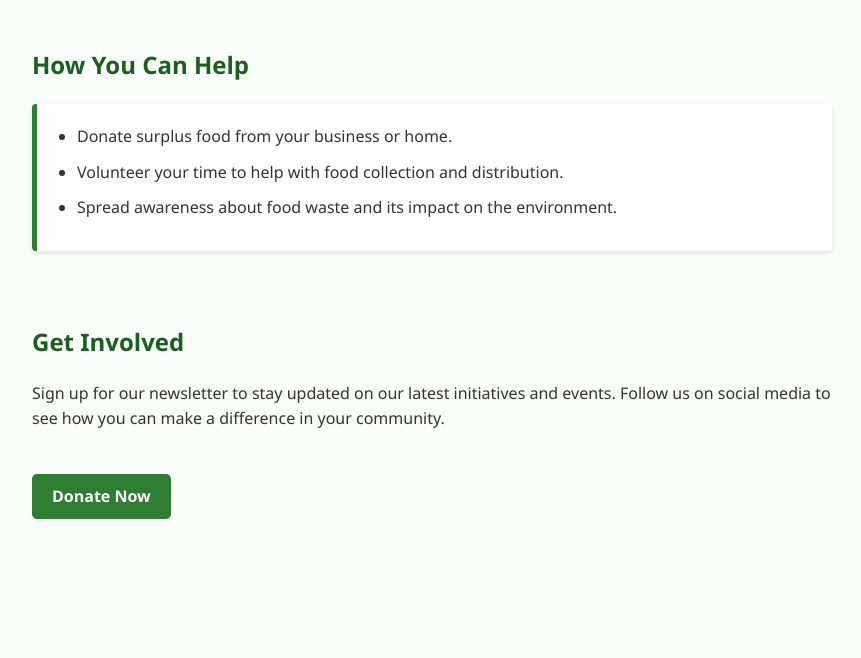
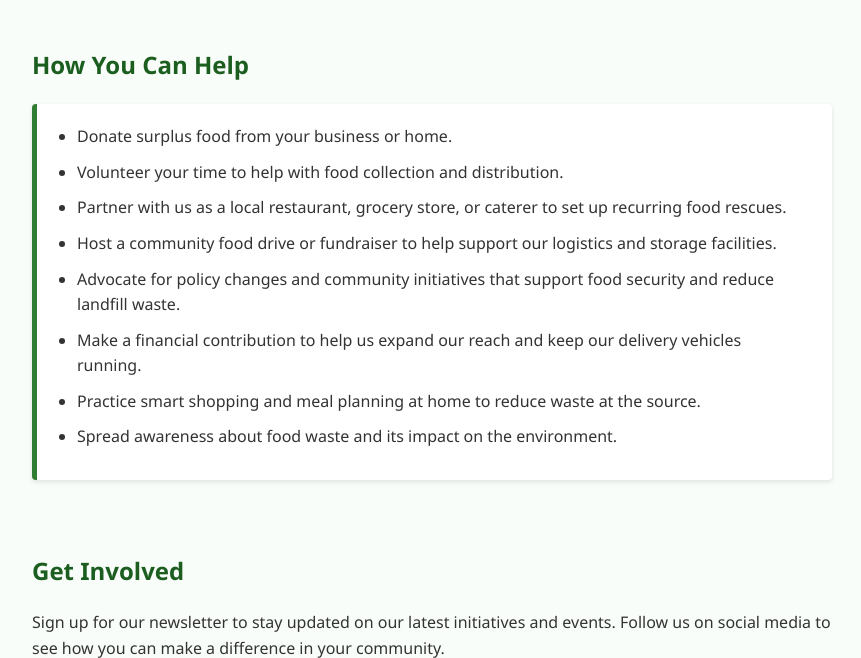
Before and after one commit to manasvikochikar-web/Food-Waste-Rescue, a Flask app: page /main in a window 1280 px wide. Shown: the part 203-861 px from the top of the page, without its empty margins (208-1069 px from the left). Before the commit the page ends 722 px from the top, so only its background shows below. Run offline with Flask 3, Linux system fonts and the light colour scheme.

Commit message:
Enhance main.html with more help options
Added additional ways for users to help with food waste reduction.

```diff
--- a/templates/main.html
+++ b/templates/main.html
@@ -8,6 +8,8 @@
     <title>FoodWasteRescue.com</title>
 </head>
 <body>
+    <main class="main-container">
+    </main>
 <h1>Welcome to FoodWasteRescue.com</h1>
 <p>Our mission is to reduce food waste and help those in need. Join us in our efforts to rescue surplus food and distribute it to communities that need it most.</p>
 <br>
@@ -15,6 +17,11 @@
 <ul>
     <li>Donate surplus food from your business or home.</li>
     <li>Volunteer your time to help with food collection and distribution.</li>
+    <li>Partner with us as a local restaurant, grocery store, or caterer to set up recurring food rescues.</li>
+    <li>Host a community food drive or fundraiser to help support our logistics and storage facilities.</li>
+    <li>Advocate for policy changes and community initiatives that support food security and reduce landfill waste.</li>
+    <li>Make a financial contribution to help us expand our reach and keep our delivery vehicles running.</li>
+    <li>Practice smart shopping and meal planning at home to reduce waste at the source.</li>
     <li>Spread awareness about food waste and its impact on the environment.</li>
 </ul>
 <br>
```
